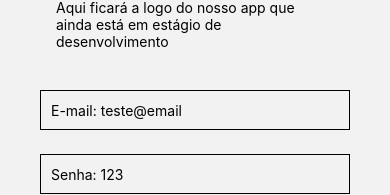
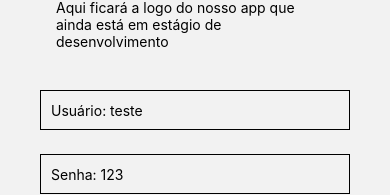
Before and after one commit to rgoudinho/BMPlants, a React Native app: screen / in a window 390 px wide. Shown: the part 121-316 px from the top of the page. Built offline with nearby package versions, Linux system fonts and the light colour scheme.

Commit message:
login error alert

```diff
--- a/src/components/Login/Form.tsx
+++ b/src/components/Login/Form.tsx
@@ -1,4 +1,4 @@
-import { View, Button, Text, StyleSheet, TextInput } from "react-native";
+import { View, Button, Text, StyleSheet, TextInput, Alert } from "react-native";
 import React from "react";
 import ScreenNames from "../../routes/EnumScreenNames";
 import { useNavigation } from "@react-navigation/native";
@@ -13,9 +13,20 @@ export default function Form() {
     navigation.navigate(ScreenNames.Register);
   };
 
+  const handleOk = () => {
+    console.log("OK Pressed");
+  };
+
   const handleList = () => {
-    //if (tvEmail === "teste@email" && tvPassword === "123")
-    navigation.navigate(ScreenNames.LoggedInRoutes);
+    if (tvEmail === "teste" && tvPassword === "123") {
+      navigation.navigate(ScreenNames.LoggedInRoutes);
+    } else {
+      Alert.alert("Erro", "Usuário e/ou senha não encontrados", [
+        {
+          text: "Ok",
+        },
+      ]);
+    }
   };
 
   return (
@@ -27,7 +38,7 @@ export default function Form() {
           style={styles.input}
           onChangeText={octEmail}
           value={tvEmail}
-          placeholder="E-mail: teste@email"
+          placeholder="Usuário: teste"
         />
       </View>
       <View>
```
Also changed, not shown: 1 other file (tests, documents, lock files or other folders).
